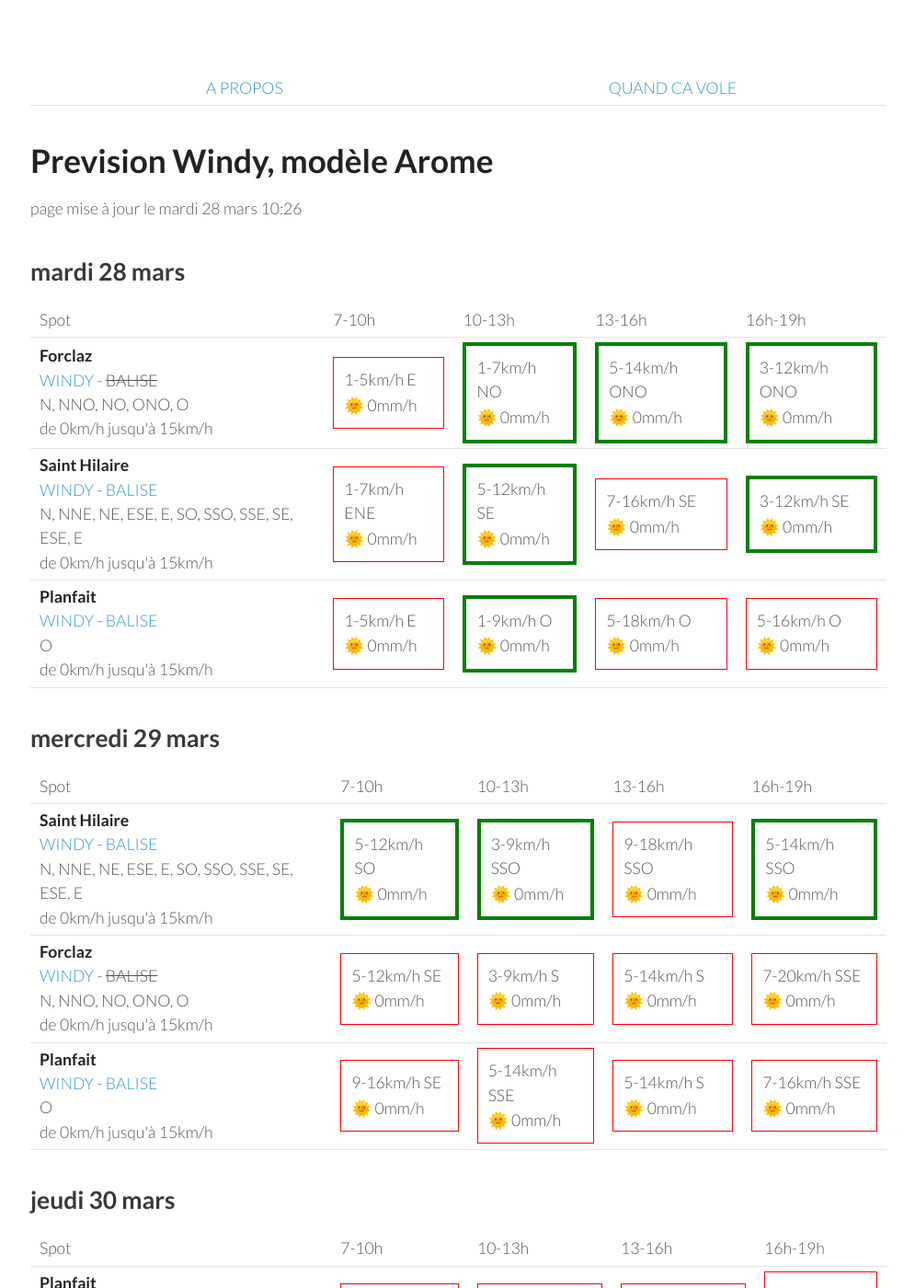
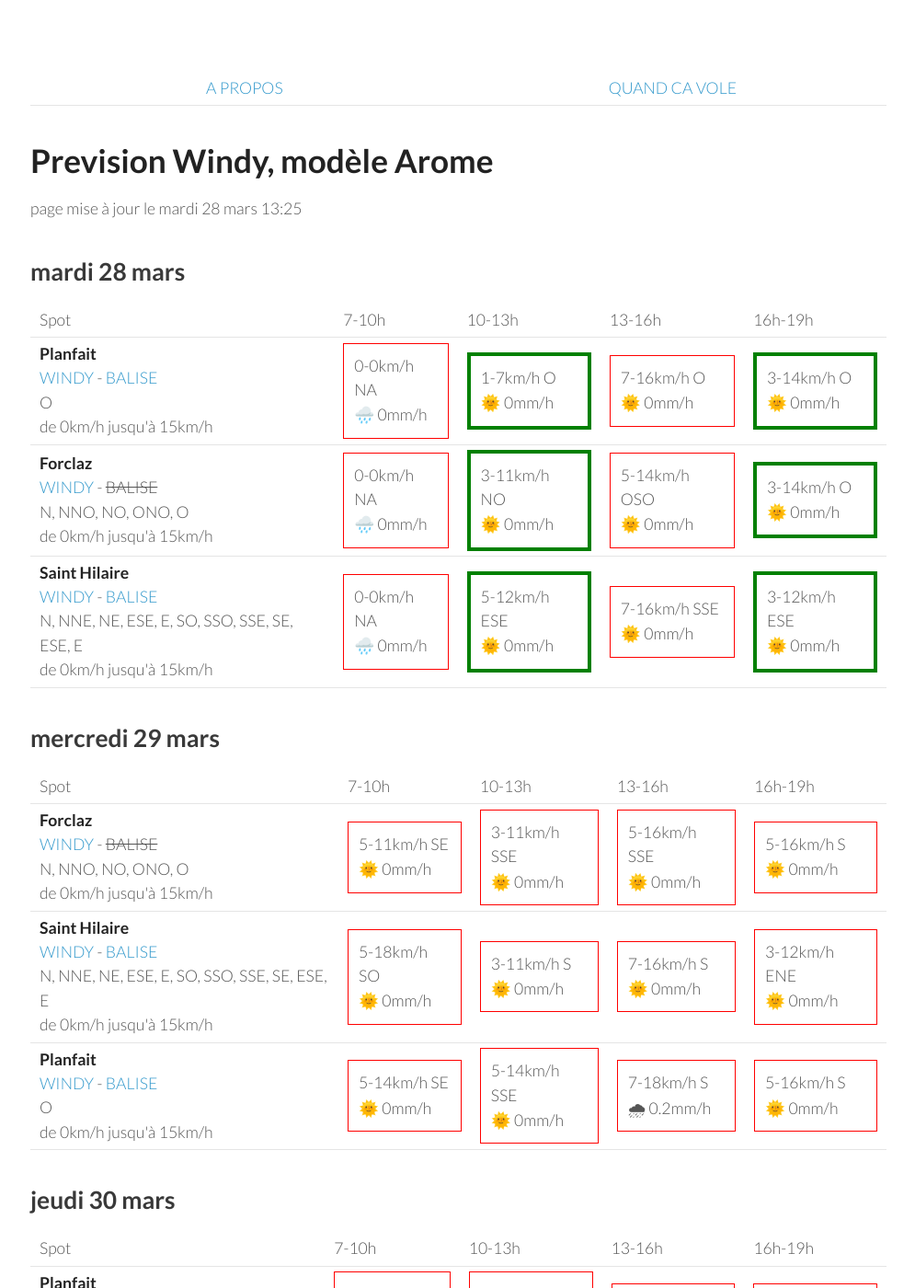
Before and after one commit to parapente-dans-le-nord/parapente-dans-le-nord.github.io, a Jekyll site: the page built from alpes_nord.markdown, in a window 1280 px wide and 1400 px high. Shown: the whole window at 92% size, without its empty margins (25-1020 px from the left). Built offline with Jekyll 4.4.1, drawn with Linux system fonts in a browser that asks for light colours; some of the changed text lies outside the part shown.

Commit message:
update index.markdown

```diff
--- a/alpes_nord.markdown
+++ b/alpes_nord.markdown
@@ -7,7 +7,7 @@ title:  "Tous les spots"
 {: .links}
 
 # Prevision Windy, modèle Arome
-page mise à jour le mardi 28 mars 10:26
+page mise à jour le mardi 28 mars 13:25
 
 ## mardi 28 mars
 
@@ -22,33 +22,30 @@ page mise à jour le mardi 28 mars 10:26
       <td>16h-19h</td>
     </tr>
 <tr>
+        <td><strong>Planfait</strong><br><a href="https://windy.com/45.853/6.223?45.415,6.223,8">WINDY</a> - <span class=""><a href="https://www.openwindmap.org/PP496">BALISE</a> </span><br> <span class="vent-favorable">O</span><br><span class="force-vent">de 0km/h jusqu'à 15km/h</span> </td>
+
+            <td><div class="not-flyable"><p>0-0km/h NA</p><p>🌧️ 0mm/h</p></div></td>
+            <td><div class="flyable"><p>1-7km/h O</p><p>🌞 0mm/h</p></div></td>
+            <td><div class="not-flyable"><p>7-16km/h O</p><p>🌞 0mm/h</p></div></td>
+            <td><div class="flyable"><p>3-14km/h O</p><p>🌞 0mm/h</p></div></td>
+
+    </tr>
+<tr>
         <td><strong>Forclaz</strong><br><a href="https://windy.com/45.814/6.247?45.375,6.246,8,m:eVwaglz">WINDY</a> - <span class="no-balise"> BALISE </span><br> <span class="vent-favorable">N, NNO, NO, ONO, O</span><br><span class="force-vent">de 0km/h jusqu'à 15km/h</span> </td>
 
-            <td><div class="not-flyable"><p>1-5km/h E</p><p>🌞 0mm/h</p></div></td>
-            <td><div class="flyable"><p>1-7km/h NO</p><p>🌞 0mm/h</p></div></td>
-            <td><div class="flyable"><p>5-14km/h ONO</p><p>🌞 0mm/h</p></div></td>
-            <td><div class="flyable"><p>3-12km/h ONO</p><p>🌞 0mm/h</p></div></td>
-
+            <td><div class="not-flyable"><p>0-0km/h NA</p><p>🌧️ 0mm/h</p></div></td>
+            <td><div class="flyable"><p>3-11km/h NO</p><p>🌞 0mm/h</p></div></td>
+            <td><div class="not-flyable"><p>5-14km/h OSO</p><p>🌞 0mm/h</p></div></td>
+            <td><div class="flyable"><p>3-14km/h O</p><p>🌞 0mm/h</p></div></td>
 
     </tr>
 <tr>
         <td><strong>Saint Hilaire</strong><br><a href="https://windy.com/45.307/5.888?45.087,5.889,9,m:eUFagkX">WINDY</a> - <span class=""><a href="http://www.balisemeteo.com/balise.php?idBalise=61">BALISE</a> </span><br> <span class="vent-favorable">N, NNE, NE, ESE, E, SO, SSO, SSE, SE, ESE, E</span><br><span class="force-vent">de 0km/h jusqu'à 15km/h</span> </td>
 
-            <td><div class="not-flyable"><p>1-7km/h ENE</p><p>🌞 0mm/h</p></div></td>
-            <td><div class="flyable"><p>5-12km/h SE</p><p>🌞 0mm/h</p></div></td>
-            <td><div class="not-flyable"><p>7-16km/h SE</p><p>🌞 0mm/h</p></div></td>
-            <td><div class="flyable"><p>3-12km/h SE</p><p>🌞 0mm/h</p></div></td>
-
-
-    </tr>
-<tr>
-        <td><strong>Planfait</strong><br><a href="https://windy.com/45.853/6.223?45.415,6.223,8">WINDY</a> - <span class=""><a href="https://www.openwindmap.org/PP496">BALISE</a> </span><br> <span class="vent-favorable">O</span><br><span class="force-vent">de 0km/h jusqu'à 15km/h</span> </td>
-
-            <td><div class="not-flyable"><p>1-5km/h E</p><p>🌞 0mm/h</p></div></td>
-            <td><div class="flyable"><p>1-9km/h O</p><p>🌞 0mm/h</p></div></td>
-            <td><div class="not-flyable"><p>5-18km/h O</p><p>🌞 0mm/h</p></div></td>
-            <td><div class="not-flyable"><p>5-16km/h O</p><p>🌞 0mm/h</p></div></td>
-
+            <td><div class="not-flyable"><p>0-0km/h NA</p><p>🌧️ 0mm/h</p></div></td>
+            <td><div class="flyable"><p>5-12km/h ESE</p><p>🌞 0mm/h</p></div></td>
+            <td><div class="not-flyable"><p>7-16km/h SSE</p><p>🌞 0mm/h</p></div></td>
+            <td><div class="flyable"><p>3-12km/h ESE</p><p>🌞 0mm/h</p></div></td>
 
     </tr>
 
@@ -68,32 +65,32 @@ page mise à jour le mardi 28 mars 10:26
       <td>16h-19h</td>
     </tr>
 <tr>
-        <td><strong>Saint Hilaire</strong><br><a href="https://windy.com/45.307/5.888?45.087,5.889,9,m:eUFagkX">WINDY</a> - <span class=""><a href="http://www.balisemeteo.com/balise.php?idBalise=61">BALISE</a> </span><br> <span class="vent-favorable">N, NNE, NE, ESE, E, SO, SSO, SSE, SE, ESE, E</span><br><span class="force-vent">de 0km/h jusqu'à 15km/h</span> </td>
+        <td><strong>Forclaz</strong><br><a href="https://windy.com/45.814/6.247?45.375,6.246,8,m:eVwaglz">WINDY</a> - <span class="no-balise"> BALISE </span><br> <span class="vent-favorable">N, NNO, NO, ONO, O</span><br><span class="force-vent">de 0km/h jusqu'à 15km/h</span> </td>
 
-            <td><div class="flyable"><p>5-12km/h SO</p><p>🌞 0mm/h</p></div></td>
-            <td><div class="flyable"><p>3-9km/h SSO</p><p>🌞 0mm/h</p></div></td>
-            <td><div class="not-flyable"><p>9-18km/h SSO</p><p>🌞 0mm/h</p></div></td>
-            <td><div class="flyable"><p>5-14km/h SSO</p><p>🌞 0mm/h</p></div></td>
+            <td><div class="not-flyable"><p>5-11km/h SE</p><p>🌞 0mm/h</p></div></td>
+            <td><div class="not-flyable"><p>3-11km/h SSE</p><p>🌞 0mm/h</p></div></td>
+            <td><div class="not-flyable"><p>5-16km/h SSE</p><p>🌞 0mm/h</p></div></td>
+            <td><div class="not-flyable"><p>5-16km/h S</p><p>🌞 0mm/h</p></div></td>
 
 
     </tr>
 <tr>
-        <td><strong>Forclaz</strong><br><a href="https://windy.com/45.814/6.247?45.375,6.246,8,m:eVwaglz">WINDY</a> - <span class="no-balise"> BALISE </span><br> <span class="vent-favorable">N, NNO, NO, ONO, O</span><br><span class="force-vent">de 0km/h jusqu'à 15km/h</span> </td>
+        <td><strong>Saint Hilaire</strong><br><a href="https://windy.com/45.307/5.888?45.087,5.889,9,m:eUFagkX">WINDY</a> - <span class=""><a href="http://www.balisemeteo.com/balise.php?idBalise=61">BALISE</a> </span><br> <span class="vent-favorable">N, NNE, NE, ESE, E, SO, SSO, SSE, SE, ESE, E</span><br><span class="force-vent">de 0km/h jusqu'à 15km/h</span> </td>
 
-            <td><div class="not-flyable"><p>5-12km/h SE</p><p>🌞 0mm/h</p></div></td>
-            <td><div class="not-flyable"><p>3-9km/h S</p><p>🌞 0mm/h</p></div></td>
-            <td><div class="not-flyable"><p>5-14km/h S</p><p>🌞 0mm/h</p></div></td>
-            <td><div class="not-flyable"><p>7-20km/h SSE</p><p>🌞 0mm/h</p></div></td>
+            <td><div class="not-flyable"><p>5-18km/h SO</p><p>🌞 0mm/h</p></div></td>
+            <td><div class="not-flyable"><p>3-11km/h S</p><p>🌞 0mm/h</p></div></td>
+            <td><div class="not-flyable"><p>7-16km/h S</p><p>🌞 0mm/h</p></div></td>
+            <td><div class="not-flyable"><p>3-12km/h ENE</p><p>🌞 0mm/h</p></div></td>
 
 
     </tr>
 <tr>
         <td><strong>Planfait</strong><br><a href="https://windy.com/45.853/6.223?45.415,6.223,8">WINDY</a> - <span class=""><a href="https://www.openwindmap.org/PP496">BALISE</a> </span><br> <span class="vent-favorable">O</span><br><span class="force-vent">de 0km/h jusqu'à 15km/h</span> </td>
 
-            <td><div class="not-flyable"><p>9-16km/h SE</p><p>🌞 0mm/h</p></div></td>
+            <td><div class="not-flyable"><p>5-14km/h SE</p><p>🌞 0mm/h</p></div></td>
             <td><div class="not-flyable"><p>5-14km/h SSE</p><p>🌞 0mm/h</p></div></td>
-            <td><div class="not-flyable"><p>5-14km/h S</p><p>🌞 0mm/h</p></div></td>
-            <td><div class="not-flyable"><p>7-16km/h SSE</p><p>🌞 0mm/h</p></div></td>
+            <td><div class="not-flyable"><p>7-18km/h S</p><p>🌧 0.2mm/h</p></div></td>
+            <td><div class="not-flyable"><p>5-16km/h S</p><p>🌞 0mm/h</p></div></td>
 
 
     </tr>
@@ -116,30 +113,30 @@ page mise à jour le mardi 28 mars 10:26
 <tr>
         <td><strong>Planfait</strong><br><a href="https://windy.com/45.853/6.223?45.415,6.223,8">WINDY</a> - <span class=""><a href="https://www.openwindmap.org/PP496">BALISE</a> </span><br> <span class="vent-favorable">O</span><br><span class="force-vent">de 0km/h jusqu'à 15km/h</span> </td>
 
-            <td><div class="not-flyable"><p>3-27km/h SE</p><p>🌞 0mm/h</p></div></td>
-            <td><div class="not-flyable"><p>3-35km/h SSO</p><p>🌞 0mm/h</p></div></td>
-            <td><div class="not-flyable"><p>5-42km/h SO</p><p>🌧 4mm/h</p></div></td>
-            <td><div class="not-flyable"><p>9-44km/h SO</p><p>🌧 0.7mm/h</p></div></td>
+            <td><div class="not-flyable"><p>3-29km/h SSE</p><p>🌞 0mm/h</p></div></td>
+            <td><div class="not-flyable"><p>3-31km/h OSO</p><p>🌞 0mm/h</p></div></td>
+            <td><div class="not-flyable"><p>7-40km/h SO</p><p>🌧 1.9mm/h</p></div></td>
+            <td><div class="not-flyable"><p>5-40km/h SO</p><p>🌧 0.2mm/h</p></div></td>
 
 
     </tr>
 <tr>
         <td><strong>Saint Hilaire</strong><br><a href="https://windy.com/45.307/5.888?45.087,5.889,9,m:eUFagkX">WINDY</a> - <span class=""><a href="http://www.balisemeteo.com/balise.php?idBalise=61">BALISE</a> </span><br> <span class="vent-favorable">N, NNE, NE, ESE, E, SO, SSO, SSE, SE, ESE, E</span><br><span class="force-vent">de 0km/h jusqu'à 15km/h</span> </td>
 
-            <td><div class="not-flyable"><p>7-55km/h SSE</p><p>🌞 0mm/h</p></div></td>
-            <td><div class="not-flyable"><p>3-57km/h OSO</p><p>🌧 0.3mm/h</p></div></td>
-            <td><div class="not-flyable"><p>5-55km/h SO</p><p>🌧 0.8mm/h</p></div></td>
-            <td><div class="not-flyable"><p>9-55km/h SO</p><p>🌧 0.5mm/h</p></div></td>
+            <td><div class="not-flyable"><p>5-53km/h SSE</p><p>🌞 0mm/h</p></div></td>
+            <td><div class="not-flyable"><p>5-51km/h O</p><p>🌞 0mm/h</p></div></td>
+            <td><div class="not-flyable"><p>5-46km/h OSO</p><p>🌧 1.1mm/h</p></div></td>
+            <td><div class="not-flyable"><p>7-51km/h OSO</p><p>🌞 0mm/h</p></div></td>
 
 
     </tr>
 <tr>
         <td><strong>Forclaz</strong><br><a href="https://windy.com/45.814/6.247?45.375,6.246,8,m:eVwaglz">WINDY</a> - <span class="no-balise"> BALISE </span><br> <span class="vent-favorable">N, NNO, NO, ONO, O</span><br><span class="force-vent">de 0km/h jusqu'à 15km/h</span> </td>
 
-            <td><div class="not-flyable"><p>1-29km/h ESE</p><p>🌞 0mm/h</p></div></td>
-            <td><div class="not-flyable"><p>1-35km/h SSO</p><p>🌧 0.2mm/h</p></div></td>
-            <td><div class="not-flyable"><p>5-42km/h OSO</p><p>🌧 3.6mm/h</p></div></td>
-            <td><div class="not-flyable"><p>7-42km/h SO</p><p>🌧 0.4mm/h</p></div></td>
+            <td><div class="not-flyable"><p>1-31km/h SE</p><p>🌞 0mm/h</p></div></td>
+            <td><div class="not-flyable"><p>3-35km/h O</p><p>🌧 0.2mm/h</p></div></td>
+            <td><div class="not-flyable"><p>5-40km/h SO</p><p>🌧 1.5mm/h</p></div></td>
+            <td><div class="not-flyable"><p>5-40km/h OSO</p><p>🌧 0.3mm/h</p></div></td>
 
 
     </tr>
@@ -160,32 +157,32 @@ page mise à jour le mardi 28 mars 10:26
       <td>16h-19h</td>
     </tr>
 <tr>
-        <td><strong>Saint Hilaire</strong><br><a href="https://windy.com/45.307/5.888?45.087,5.889,9,m:eUFagkX">WINDY</a> - <span class=""><a href="http://www.balisemeteo.com/balise.php?idBalise=61">BALISE</a> </span><br> <span class="vent-favorable">N, NNE, NE, ESE, E, SO, SSO, SSE, SE, ESE, E</span><br><span class="force-vent">de 0km/h jusqu'à 15km/h</span> </td>
-
-            <td><div class="not-flyable"><p>5-81km/h SSO</p><p>🌧 0.7mm/h</p></div></td>
-            <td><div class="not-flyable"><p>7-88km/h SSO</p><p>🌧 8mm/h</p></div></td>
-            <td><div class="not-flyable"><p>5-70km/h SSE</p><p>🌧 1.4mm/h</p></div></td>
-            <td><div class="not-flyable"><p>5-61km/h S</p><p>🌧 3.2mm/h</p></div></td>
-
-
-    </tr>
-<tr>
         <td><strong>Planfait</strong><br><a href="https://windy.com/45.853/6.223?45.415,6.223,8">WINDY</a> - <span class=""><a href="https://www.openwindmap.org/PP496">BALISE</a> </span><br> <span class="vent-favorable">O</span><br><span class="force-vent">de 0km/h jusqu'à 15km/h</span> </td>
 
-            <td><div class="not-flyable"><p>5-57km/h ESE</p><p>🌧 4.2mm/h</p></div></td>
-            <td><div class="not-flyable"><p>5-59km/h S</p><p>🌧 6mm/h</p></div></td>
-            <td><div class="not-flyable"><p>9-55km/h SSO</p><p>🌧 4.2mm/h</p></div></td>
-            <td><div class="not-flyable"><p>7-57km/h SSO</p><p>🌧 4.9mm/h</p></div></td>
+            <td><div class="not-flyable"><p>1-48km/h ESE</p><p>🌧 10mm/h</p></div></td>
+            <td><div class="not-flyable"><p>9-48km/h SSE</p><p>🌧 6mm/h</p></div></td>
+            <td><div class="not-flyable"><p>12-61km/h SO</p><p>🌧 3.2mm/h</p></div></td>
+            <td><div class="not-flyable"><p>7-66km/h S</p><p>🌧 5mm/h</p></div></td>
 
 
     </tr>
 <tr>
         <td><strong>Forclaz</strong><br><a href="https://windy.com/45.814/6.247?45.375,6.246,8,m:eVwaglz">WINDY</a> - <span class="no-balise"> BALISE </span><br> <span class="vent-favorable">N, NNO, NO, ONO, O</span><br><span class="force-vent">de 0km/h jusqu'à 15km/h</span> </td>
 
-            <td><div class="not-flyable"><p>3-59km/h ESE</p><p>🌧 4mm/h</p></div></td>
-            <td><div class="not-flyable"><p>5-61km/h SSE</p><p>🌧 6mm/h</p></div></td>
-            <td><div class="not-flyable"><p>7-57km/h SSO</p><p>🌧 3.7mm/h</p></div></td>
-            <td><div class="not-flyable"><p>5-57km/h SSO</p><p>🌧 4.7mm/h</p></div></td>
+            <td><div class="not-flyable"><p>1-50km/h NE</p><p>🌧 11mm/h</p></div></td>
+            <td><div class="not-flyable"><p>7-51km/h SSE</p><p>🌧 4mm/h</p></div></td>
+            <td><div class="not-flyable"><p>12-61km/h SO</p><p>🌧 2mm/h</p></div></td>
+            <td><div class="not-flyable"><p>5-66km/h S</p><p>🌧 5mm/h</p></div></td>
+
+
+    </tr>
+<tr>
+        <td><strong>Saint Hilaire</strong><br><a href="https://windy.com/45.307/5.888?45.087,5.889,9,m:eUFagkX">WINDY</a> - <span class=""><a href="http://www.balisemeteo.com/balise.php?idBalise=61">BALISE</a> </span><br> <span class="vent-favorable">N, NNE, NE, ESE, E, SO, SSO, SSE, SE, ESE, E</span><br><span class="force-vent">de 0km/h jusqu'à 15km/h</span> </td>
+
+            <td><div class="not-flyable"><p>5-68km/h SSO</p><p>🌧 1.4mm/h</p></div></td>
+            <td><div class="not-flyable"><p>7-70km/h S</p><p>🌧 9mm/h</p></div></td>
+            <td><div class="not-flyable"><p>11-79km/h SO</p><p>🌧 1.6mm/h</p></div></td>
+            <td><div class="not-flyable"><p>7-66km/h SSO</p><p>🌧 2.5mm/h</p></div></td>
 
 
     </tr>
@@ -208,30 +205,30 @@ page mise à jour le mardi 28 mars 10:26
 <tr>
         <td><strong>Planfait</strong><br><a href="https://windy.com/45.853/6.223?45.415,6.223,8">WINDY</a> - <span class=""><a href="https://www.openwindmap.org/PP496">BALISE</a> </span><br> <span class="vent-favorable">O</span><br><span class="force-vent">de 0km/h jusqu'à 15km/h</span> </td>
 
-            <td><div class="not-flyable"><p>3-29km/h ESE</p><p>🌧 4mm/h</p></div></td>
-            <td><div class="not-flyable"><p>5-37km/h OSO</p><p>🌧 3mm/h</p></div></td>
-            <td><div class="not-flyable"><p>5-48km/h OSO</p><p>🌧 3mm/h</p></div></td>
-            <td><div class="not-flyable"><p>5-40km/h OSO</p><p>🌧 3mm/h</p></div></td>
+            <td><div class="not-flyable"><p>5-29km/h SE</p><p>🌧 1mm/h</p></div></td>
+            <td><div class="not-flyable"><p>3-25km/h SSO</p><p>🌧 2mm/h</p></div></td>
+            <td><div class="not-flyable"><p>3-27km/h S</p><p>🌧 1.7mm/h</p></div></td>
+            <td><div class="not-flyable"><p>3-27km/h SSO</p><p>🌧 2.5mm/h</p></div></td>
 
 
     </tr>
 <tr>
         <td><strong>Forclaz</strong><br><a href="https://windy.com/45.814/6.247?45.375,6.246,8,m:eVwaglz">WINDY</a> - <span class="no-balise"> BALISE </span><br> <span class="vent-favorable">N, NNO, NO, ONO, O</span><br><span class="force-vent">de 0km/h jusqu'à 15km/h</span> </td>
 
-            <td><div class="not-flyable"><p>1-29km/h SSE</p><p>🌧 2mm/h</p></div></td>
-            <td><div class="not-flyable"><p>5-40km/h O</p><p>🌧 2mm/h</p></div></td>
-            <td><div class="not-flyable"><p>9-50km/h O</p><p>🌧 2mm/h</p></div></td>
-            <td><div class="not-flyable"><p>5-44km/h O</p><p>🌧 3mm/h</p></div></td>
+            <td><div class="not-flyable"><p>3-31km/h SE</p><p>🌧 2mm/h</p></div></td>
+            <td><div class="not-flyable"><p>1-27km/h SSO</p><p>🌧 2mm/h</p></div></td>
+            <td><div class="not-flyable"><p>3-27km/h S</p><p>🌧 2mm/h</p></div></td>
+            <td><div class="not-flyable"><p>3-25km/h SSO</p><p>🌧 3mm/h</p></div></td>
 
 
     </tr>
 <tr>
         <td><strong>Saint Hilaire</strong><br><a href="https://windy.com/45.307/5.888?45.087,5.889,9,m:eUFagkX">WINDY</a> - <span class=""><a href="http://www.balisemeteo.com/balise.php?idBalise=61">BALISE</a> </span><br> <span class="vent-favorable">N, NNE, NE, ESE, E, SO, SSO, SSE, SE, ESE, E</span><br><span class="force-vent">de 0km/h jusqu'à 15km/h</span> </td>
 
-            <td><div class="not-flyable"><p>3-37km/h SO</p><p>🌧 2.8mm/h</p></div></td>
-            <td><div class="not-flyable"><p>5-44km/h O</p><p>🌧 3mm/h</p></div></td>
-            <td><div class="not-flyable"><p>3-42km/h OSO</p><p>🌧 3.7mm/h</p></div></td>
-            <td><div class="not-flyable"><p>5-38km/h SSO</p><p>🌧 3.2mm/h</p></div></td>
+            <td><div class="not-flyable"><p>3-35km/h SSE</p><p>🌧 2mm/h</p></div></td>
+            <td><div class="not-flyable"><p>3-44km/h SO</p><p>🌧 2mm/h</p></div></td>
+            <td><div class="not-flyable"><p>3-46km/h ONO</p><p>🌧 2mm/h</p></div></td>
+            <td><div class="not-flyable"><p>1-35km/h SSE</p><p>🌧 1.8mm/h</p></div></td>
 
 
     </tr>
@@ -239,3 +236,49 @@ page mise à jour le mardi 28 mars 10:26
 </tbody>
 </table>
 {:/}
+## dimanche 02 avril
+
+{::nomarkdown}
+<table>
+  <tbody>
+    <tr>
+      <td>Spot</td>
+      <td>7-10h</td>
+      <td>10-13h</td>
+      <td>13-16h</td>
+      <td>16h-19h</td>
+    </tr>
+<tr>
+        <td><strong>Saint Hilaire</strong><br><a href="https://windy.com/45.307/5.888?45.087,5.889,9,m:eUFagkX">WINDY</a> - <span class=""><a href="http://www.balisemeteo.com/balise.php?idBalise=61">BALISE</a> </span><br> <span class="vent-favorable">N, NNE, NE, ESE, E, SO, SSO, SSE, SE, ESE, E</span><br><span class="force-vent">de 0km/h jusqu'à 15km/h</span> </td>
+
+            <td><div class="not-flyable"><p>3-38km/h NE</p><p>🌧 1.7mm/h</p></div></td>
+            <td><div class="not-flyable"><p>3-42km/h NNE</p><p>🌧 1.9mm/h</p></div></td>
+            <td><div class="not-flyable"><p>5-40km/h NNE</p><p>🌧 1mm/h</p></div></td>
+            <td><div class="not-flyable"><p>5-48km/h NNE</p><p>🌧 0.2mm/h</p></div></td>
+
+
+    </tr>
+<tr>
+        <td><strong>Forclaz</strong><br><a href="https://windy.com/45.814/6.247?45.375,6.246,8,m:eVwaglz">WINDY</a> - <span class="no-balise"> BALISE </span><br> <span class="vent-favorable">N, NNO, NO, ONO, O</span><br><span class="force-vent">de 0km/h jusqu'à 15km/h</span> </td>
+
+            <td><div class="not-flyable"><p>1-20km/h SE</p><p>🌧 3mm/h</p></div></td>
+            <td><div class="not-flyable"><p>1-20km/h O</p><p>🌧 1.4mm/h</p></div></td>
+            <td><div class="not-flyable"><p>5-29km/h NNO</p><p>🌧 1.2mm/h</p></div></td>
+            <td><div class="not-flyable"><p>7-38km/h NNO</p><p>🌞 0mm/h</p></div></td>
+
+
+    </tr>
+<tr>
+        <td><strong>Planfait</strong><br><a href="https://windy.com/45.853/6.223?45.415,6.223,8">WINDY</a> - <span class=""><a href="https://www.openwindmap.org/PP496">BALISE</a> </span><br> <span class="vent-favorable">O</span><br><span class="force-vent">de 0km/h jusqu'à 15km/h</span> </td>
+
+            <td><div class="not-flyable"><p>1-18km/h SE</p><p>🌧 3mm/h</p></div></td>
+            <td><div class="not-flyable"><p>1-20km/h O</p><p>🌧 1.3mm/h</p></div></td>
+            <td><div class="not-flyable"><p>7-29km/h N</p><p>🌧 1.2mm/h</p></div></td>
+            <td><div class="not-flyable"><p>9-40km/h N</p><p>🌧 0.2mm/h</p></div></td>
+
+
+    </tr>
+
+</tbody>
+</table>
+{:/}
```
